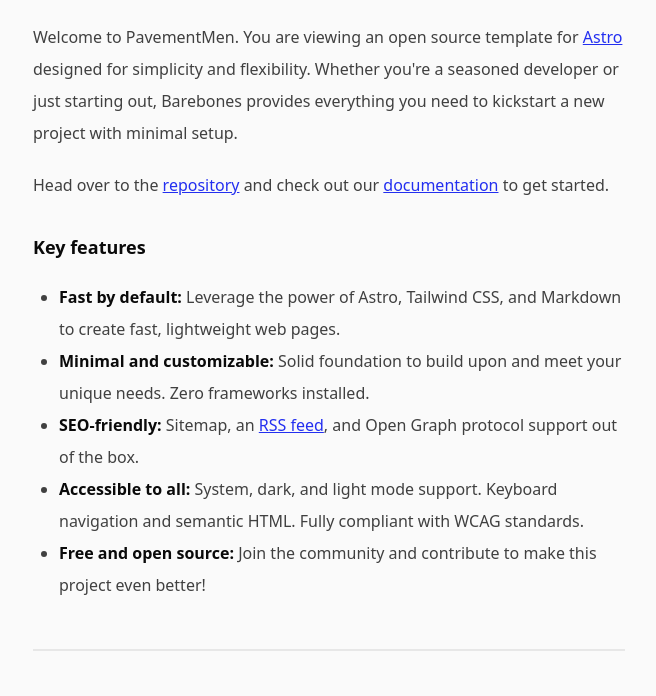
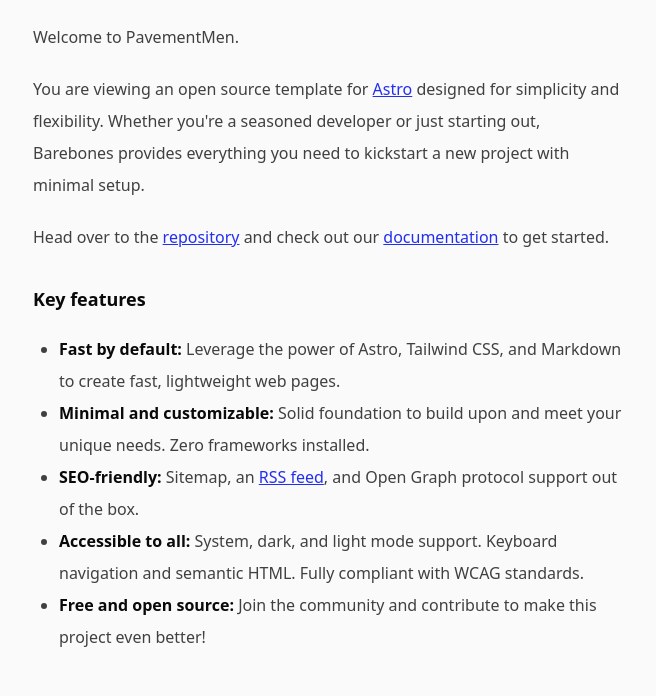
Before and after one commit to rizumu/pavementmen, an Astro site: page / in a window 1280 px wide. Shown: the part 83-779 px from the top of the page, without its empty margins (311-967 px from the left). Built offline with nearby package versions, Linux system fonts and the light colour scheme; Astro itself is replaced by a stand-in of ours.

Commit message:
Add paragraph

```diff
--- a/src/components/Introduction.astro
+++ b/src/components/Introduction.astro
@@ -1,6 +1,9 @@
 <section class="prose">
   <p>
-    Welcome to PavementMen. You are viewing an open source template for <a
+    Welcome to PavementMen.
+  </p>
+  <p>
+      You are viewing an open source template for <a
       href="https://astro.build/">Astro</a
     > designed for simplicity and flexibility. Whether you're a seasoned developer
     or just starting out, Barebones provides everything you need to kickstart a new project with minimal setup.
```
